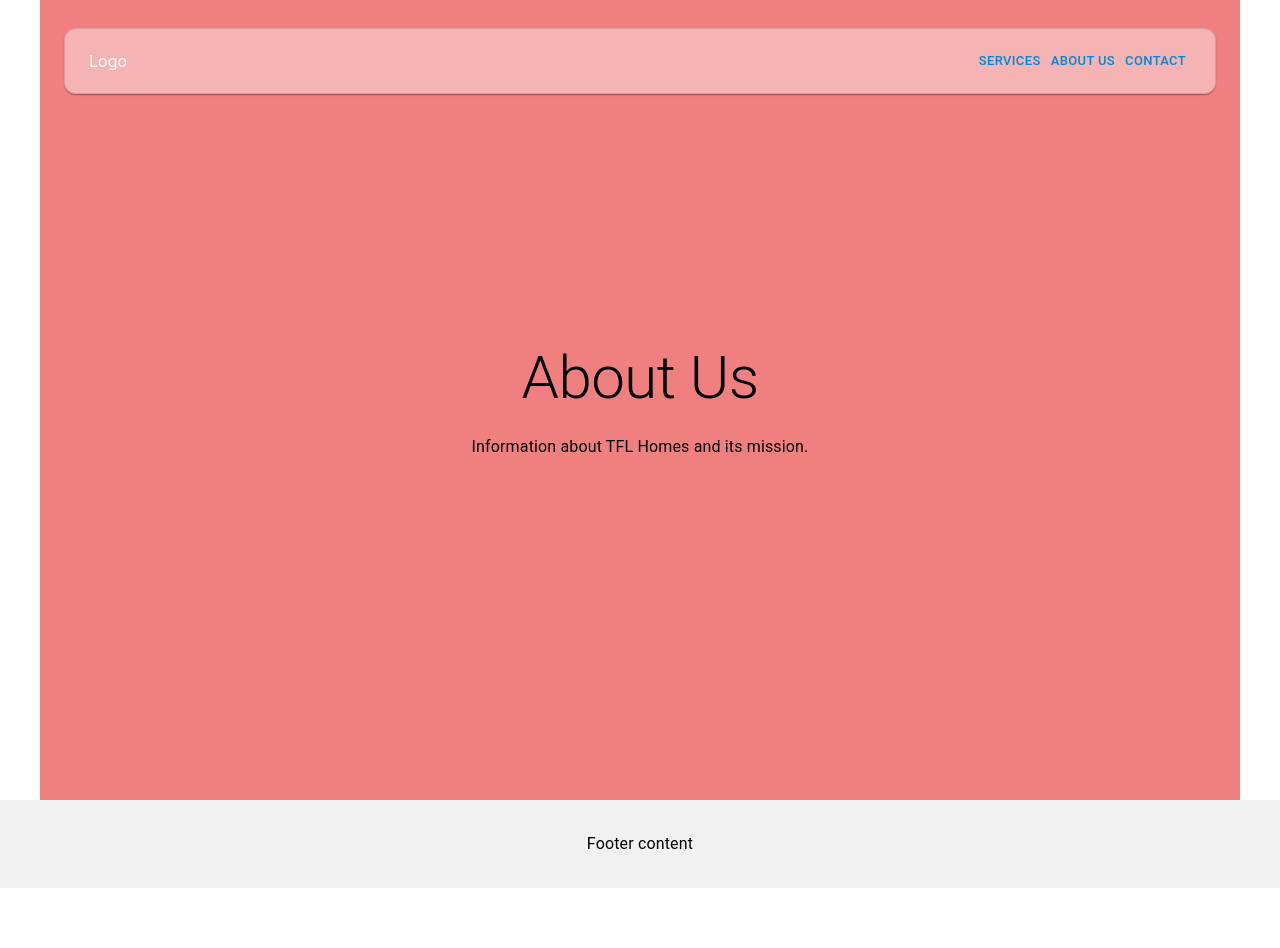
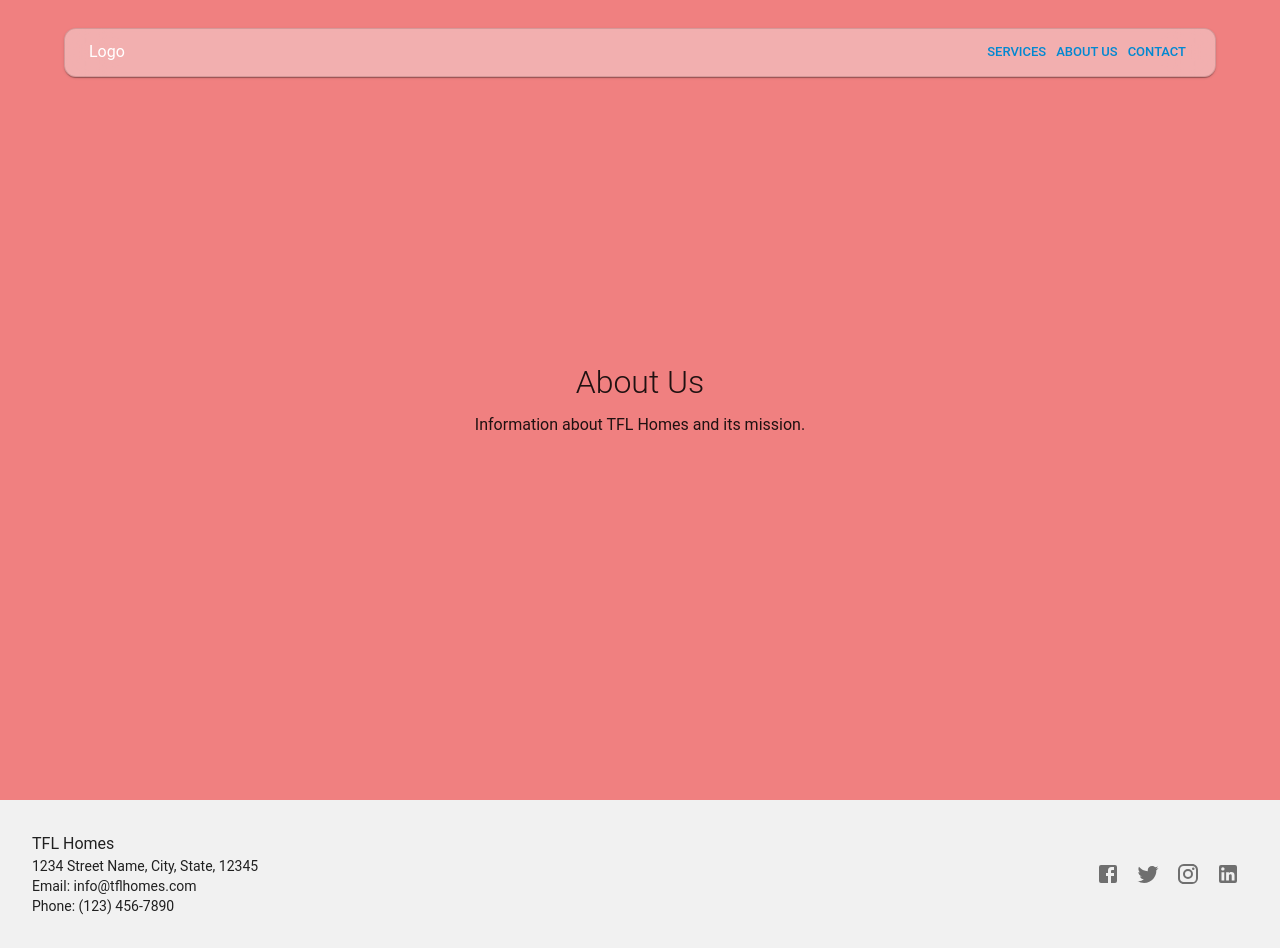
Before and after one commit to xg75Michael/xg75michael.github.io, a React (Vite) app: page /about-us in a window 1280 px wide. Before the commit the page ends 888 px from the top, so only its background shows below. Built offline with nearby package versions, Linux system fonts and the light colour scheme.

Commit message:
add theme footer backtotop

```diff
--- a/package.json
+++ b/package.json
@@ -5,7 +5,7 @@
   "dependencies": {
     "@emotion/react": "^11.14.0",
     "@emotion/styled": "^11.14.0",
-    "@mui/icons-material": "^6.4.5",
+    "@mui/icons-material": "^6.4.7",
     "@mui/material": "^6.4.5",
     "@testing-library/dom": "^10.4.0",
     "@testing-library/jest-dom": "^6.6.3",
--- /dev/null
+++ b/src/components/BackToTop/index.jsx
@@ -0,0 +1,51 @@
+import React, { useState, useEffect } from 'react';
+import { Fab, Zoom } from '@mui/material';
+import KeyboardArrowUpIcon from '@mui/icons-material/KeyboardArrowUp';
+
+const BackToTop = () => {
+  const [show, setShow] = useState(false);
+
+  const handleScroll = () => {
+    if (window.scrollY > 300) {
+      setShow(true);
+    } else {
+      setShow(false);
+    }
+  };
+
+  const handleClick = () => {
+    window.scrollTo({ top: 0, behavior: 'smooth' });
+  };
+
+  useEffect(() => {
+    window.addEventListener('scroll', handleScroll);
+    return () => window.removeEventListener('scroll', handleScroll);
+  }, []);
+
+  return (
+    <Zoom in={show}>
+      <Fab
+        color='primary'
+        size='medium'
+        onClick={handleClick}
+        sx={{
+          position: 'fixed',
+          bottom: 16,
+          right: 16,
+          backgroundColor: '#1976d2',
+          opacity: 0.6,
+          transition: 'opacity 0.3s',
+          '&:hover': {
+            backgroundColor: '#1565c0',
+            opacity: 1,
+          },
+          boxShadow:
+            '0px 3px 5px -1px rgba(0,0,0,0.2), 0px 6px 10px 0px rgba(0,0,0,0.14), 0px 1px 18px 0px rgba(0,0,0,0.12)',
+        }}>
+        <KeyboardArrowUpIcon sx={{ fontSize: 30 }} />
+      </Fab>
+    </Zoom>
+  );
+};
+
+export default BackToTop;
--- /dev/null
+++ b/src/components/CustomFooter/index.jsx
@@ -0,0 +1,61 @@
+import React from 'react';
+import { Box, Typography, IconButton } from '@mui/material';
+import { Facebook, Twitter, Instagram, LinkedIn } from '@mui/icons-material';
+
+const Footer = () => {
+  return (
+    <Box
+      component='footer'
+      sx={{
+        display: 'flex',
+        justifyContent: 'space-between',
+        alignItems: 'center',
+        padding: '2rem',
+        background: '#f1f1f1',
+        textAlign: 'center',
+      }}>
+      <Box sx={{ textAlign: 'left' }}>
+        <Typography variant='body1'>TFL Homes</Typography>
+        <Typography variant='body2'>1234 Street Name, City, State, 12345</Typography>
+        <Typography variant='body2'>Email: info@tflhomes.com</Typography>
+        <Typography variant='body2'>Phone: (123) 456-7890</Typography>
+      </Box>
+      <Box>
+        <IconButton
+          component='a'
+          href='https://www.facebook.com/yourprofile'
+          target='_blank'
+          rel='noopener noreferrer'
+          aria-label='Facebook'>
+          <Facebook />
+        </IconButton>
+        <IconButton
+          component='a'
+          href='https://www.twitter.com/yourprofile'
+          target='_blank'
+          rel='noopener noreferrer'
+          aria-label='Twitter'>
+          <Twitter />
+        </IconButton>
+        <IconButton
+          component='a'
+          href='https://www.instagram.com/yourprofile'
+          target='_blank'
+          rel='noopener noreferrer'
+          aria-label='Instagram'>
+          <Instagram />
+        </IconButton>
+        <IconButton
+          component='a'
+          href='https://www.linkedin.com/yourprofile'
+          target='_blank'
+          rel='noopener noreferrer'
+          aria-label='LinkedIn'>
+          <LinkedIn />
+        </IconButton>
+      </Box>
+    </Box>
+  );
+};
+
+export default Footer;
--- a/src/components/CustomLayout/index.jsx
+++ b/src/components/CustomLayout/index.jsx
@@ -1,16 +1,17 @@
+// filepath: /Users/xiangyangao/workspace/github/xg75michael.github.io/src/components/CustomLayout/index.jsx
 import React from 'react';
-import { Outlet, Link } from 'react-router-dom';
-import { AppBar, Toolbar, Typography, Button, Container } from '@mui/material';
+import { Outlet } from 'react-router-dom';
 import CustomAppBar from '@/components/CustomAppBar';
+import BackToTop from '@/components/BackToTop';
+import Footer from '@/components/CustomFooter';
 
 const CustomLayout = () => {
   return (
     <div>
-      <CustomAppBar></CustomAppBar>
+      <CustomAppBar />
       <Outlet />
-      <footer style={{ textAlign: 'center', padding: '2rem', background: '#f1f1f1' }}>
-        <Typography variant='body1'>Footer content</Typography>
-      </footer>
+      <Footer />
+      <BackToTop />
     </div>
   );
 };
--- a/src/index.jsx
+++ b/src/index.jsx
@@ -1,16 +1,23 @@
+// filepath: /Users/xiangyangao/workspace/github/xg75michael.github.io/src/index.jsx
 import React from 'react';
 import ReactDOM from 'react-dom/client';
 import '@/index.scss';
 import App from '@/App';
 import reportWebVitals from './reportWebVitals';
 import { BrowserRouter } from 'react-router-dom';
+import { ThemeProvider } from '@mui/material/styles';
+import CssBaseline from '@mui/material/CssBaseline';
+import theme from '@/style/theme';
 
 const root = ReactDOM.createRoot(document.getElementById('root'));
 root.render(
   <React.StrictMode>
-    <BrowserRouter>
-      <App />
-    </BrowserRouter>
+    <ThemeProvider theme={theme}>
+      <CssBaseline />
+      <BrowserRouter>
+        <App />
+      </BrowserRouter>
+    </ThemeProvider>
   </React.StrictMode>,
 );
 
--- a/src/pages/AboutUs/index.jsx
+++ b/src/pages/AboutUs/index.jsx
@@ -1,8 +1,8 @@
-import { Container, Typography, Box } from '@mui/material';
+import { Typography, Box } from '@mui/material';
 
 const AboutUs = () => {
   return (
-    <Container
+    <Box
       id='aboutus'
       sx={{
         display: 'flex',
@@ -16,7 +16,7 @@ const AboutUs = () => {
         About Us
       </Typography>
       <Typography variant='body1'>Information about TFL Homes and its mission.</Typography>
-    </Container>
+    </Box>
   );
 };
 export default AboutUs;
--- a/src/pages/Contact/index.jsx
+++ b/src/pages/Contact/index.jsx
@@ -1,8 +1,8 @@
-import { Container, Typography } from '@mui/material';
+import { Box, Typography } from '@mui/material';
 
 const Contact = () => {
   return (
-    <Container
+    <Box
       id='contact'
       sx={{
         display: 'flex',
@@ -16,7 +16,7 @@ const Contact = () => {
         Contact
       </Typography>
       <Typography variant='body1'>Contact details and form for TFL Homes.</Typography>
-    </Container>
+    </Box>
   );
 };
 export default Contact;
--- a/src/pages/Hero/index.jsx
+++ b/src/pages/Hero/index.jsx
@@ -14,7 +14,7 @@ const Hero = () => {
         backgroundImage: `url(${heroBackground})`,
         backgroundSize: 'cover',
         backgroundAttachment: 'fixed',
-        backgroundPosition: 'center',
+        backgroundPosition: 'bottom',
         color: 'white',
         textAlign: 'center',
         pt: 12,
--- a/src/pages/Services/index.jsx
+++ b/src/pages/Services/index.jsx
@@ -1,6 +1,6 @@
 import { Typography, Box } from '@mui/material';
 
-const Hero = () => {
+const Services = () => {
   return (
     <Box
       id='services'
@@ -19,4 +19,5 @@ const Hero = () => {
     </Box>
   );
 };
-export default Hero;
+
+export default Services;
--- /dev/null
+++ b/src/style/theme.js
@@ -0,0 +1,29 @@
+import { createTheme } from '@mui/material/styles';
+
+const theme = createTheme({
+  palette: {
+    primary: {
+      main: '#1976d2',
+    },
+    secondary: {
+      main: '#dc004e',
+    },
+    background: {
+      default: '#f5f5f5',
+    },
+  },
+  typography: {
+    fontFamily: 'Roboto, Arial, sans-serif',
+    h1: {
+      fontSize: '2.5rem',
+    },
+    h2: {
+      fontSize: '2rem',
+    },
+    body1: {
+      fontSize: '1rem',
+    },
+  },
+});
+
+export default theme;
```
Also changed, not shown: 1 other file (tests, documents, lock files or other folders).
